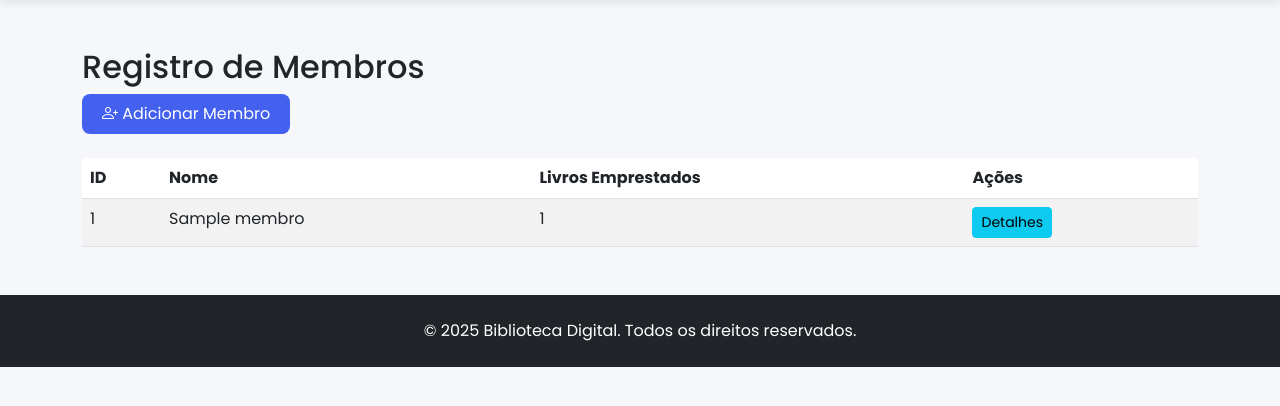
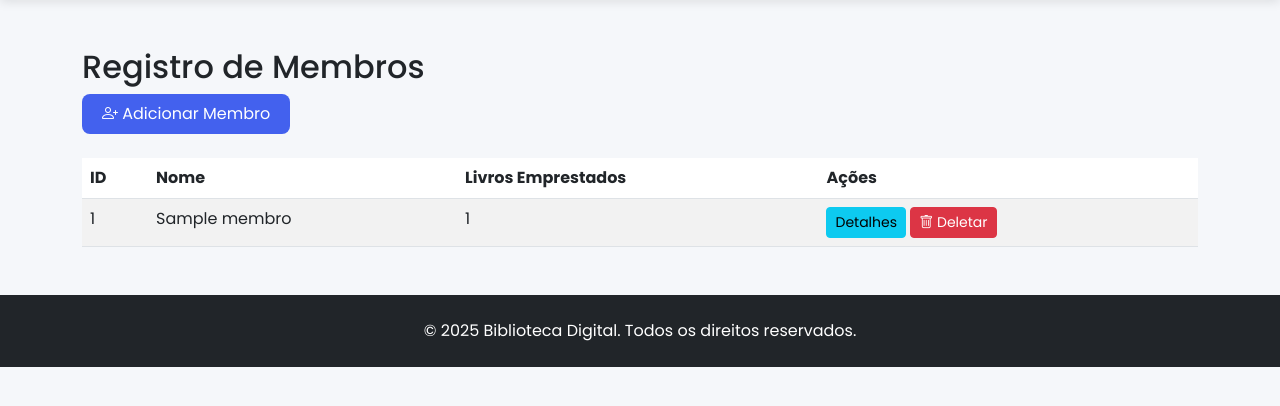
Before and after one commit to ingridesouza/biblioteca_online, a Flask app: page /membros in a window 1280 px wide. Shown: the part 62-468 px from the top of the page. Run offline with Flask 3, Linux system fonts and the light colour scheme; tables that the repository leaves empty hold one stand-in row (values such as "Sample post"); parts of the project's set-up code (start-up, migrations or seed data) failed here and were passed over; some libraries are stand-ins or nearby versions.

Commit message:
update membros

```diff
--- a/app.py
+++ b/app.py
@@ -182,6 +182,33 @@ def adicionar_membro():
 
     return render_template('adicionar_membro.html')
 
+
+@app.route('/membros/deletar/<int:membro_id>', methods=['POST'])
+def deletar_membro(membro_id):
+    membro = Membro.query.get_or_404(membro_id)
+
+    if Emprestimo.query.filter_by(membro_id=membro_id, data_devolucao=None).count() > 0:
+        flash('Não é possível deletar membro com empréstimos ativos!', 'danger')
+        return redirect(url_for('listar_membros'))
+
+    try:
+        novo_historico = Historico(
+            acao='exclusao_membro',
+            membro_id=membro_id,
+            detalhes=f'Membro "{membro.nome}" (ID: {membro_id}) deletado do sistema'
+        )
+
+        db.session.add(novo_historico)
+        db.session.delete(membro)
+        db.session.commit()
+
+        flash(f'Membro "{membro.nome}" deletado com sucesso!', 'success')
+    except Exception as e:
+        db.session.rollback()
+        flash(f'Erro ao deletar membro: {str(e)}', 'danger')
+
+    return redirect(url_for('listar_membros'))
+
 @app.route('/emprestimos')
 def listar_emprestimos():
     emprestimos = Emprestimo.query.filter_by(data_devolucao=None).all()
--- a/templates/membros.html
+++ b/templates/membros.html
@@ -26,6 +26,11 @@
             <td>{{ membro.livros_emprestados|length }}</td>
             <td>
                 <a href="#" class="btn btn-sm btn-info">Detalhes</a>
+                <form action="{{ url_for('deletar_membro', membro_id=membro.id) }}" method="POST" style="display: inline;">
+                    <button type="submit" class="btn btn-sm btn-danger" onclick="return confirm('Tem certeza que deseja deletar este membro?')">
+                        <i class="bi bi-trash"></i> Deletar
+                    </button>
+                </form>
             </td>
         </tr>
         {% else %}
```
